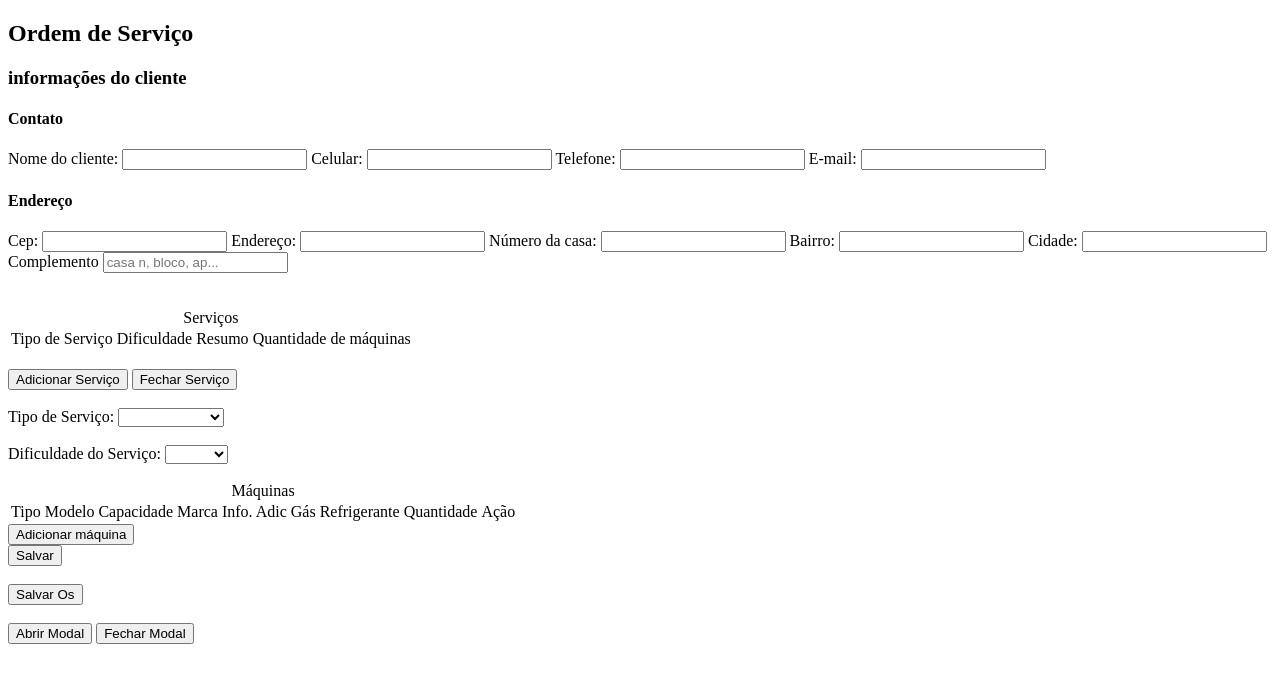
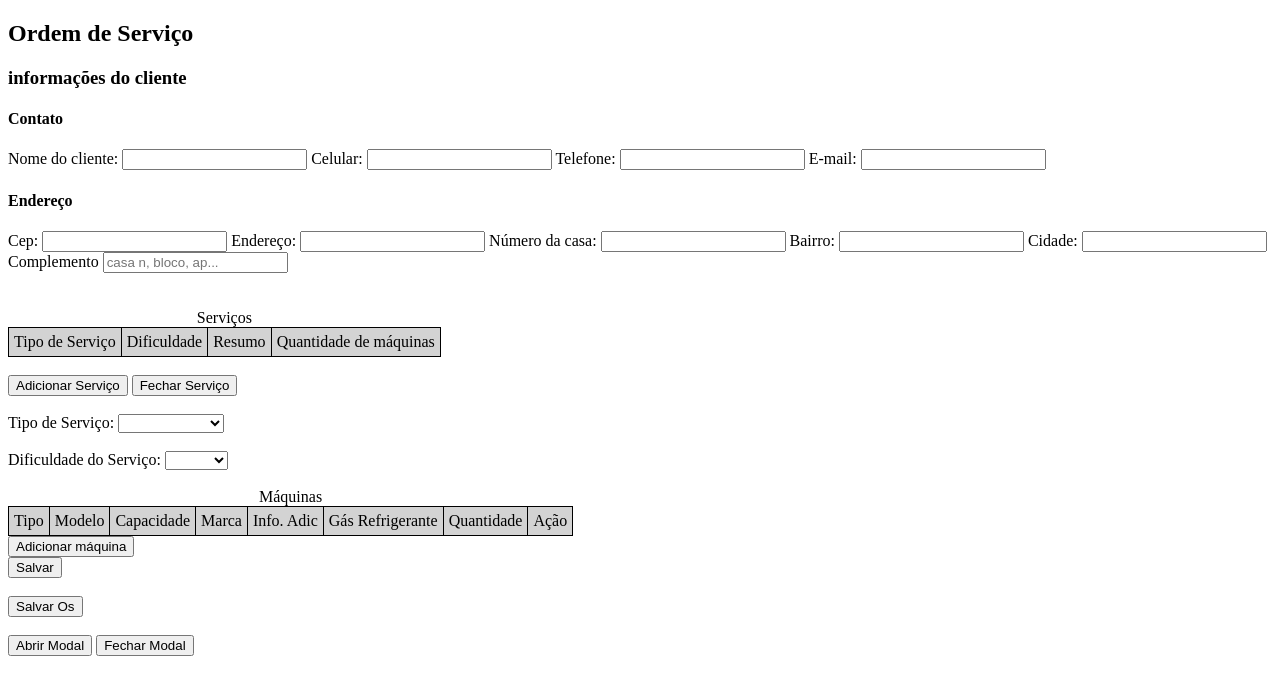
Before and after one commit to GabsGB/projeto-web-1, a plain HTML site: page pagina_os.html in a window 1280 px wide. Drawn offline with Linux system fonts and the light colour scheme.

Commit message:
Commit antes do rebase

```diff
--- a/css/style.css
+++ b/css/style.css
@@ -0,0 +1,14 @@
+table {
+    border: 1px solid black;
+    border-collapse: collapse;
+
+}
+td {
+    border: 1px solid black;
+    padding: 5px;
+    text-align: center;
+    vertical-align: middle;
+}
+thead {
+    background-color:LightGray;
+}
--- a/pagina_os.html
+++ b/pagina_os.html
@@ -4,6 +4,7 @@
     <meta charset="UTF-8">
     <meta name="viewport" content="width=device-width, initial-scale=1.0">
     <title>Página OS</title>
+    <link rel="stylesheet" href="css/style.css">
 </head>
 <body>
     <div class="modal" id="modal">
```
